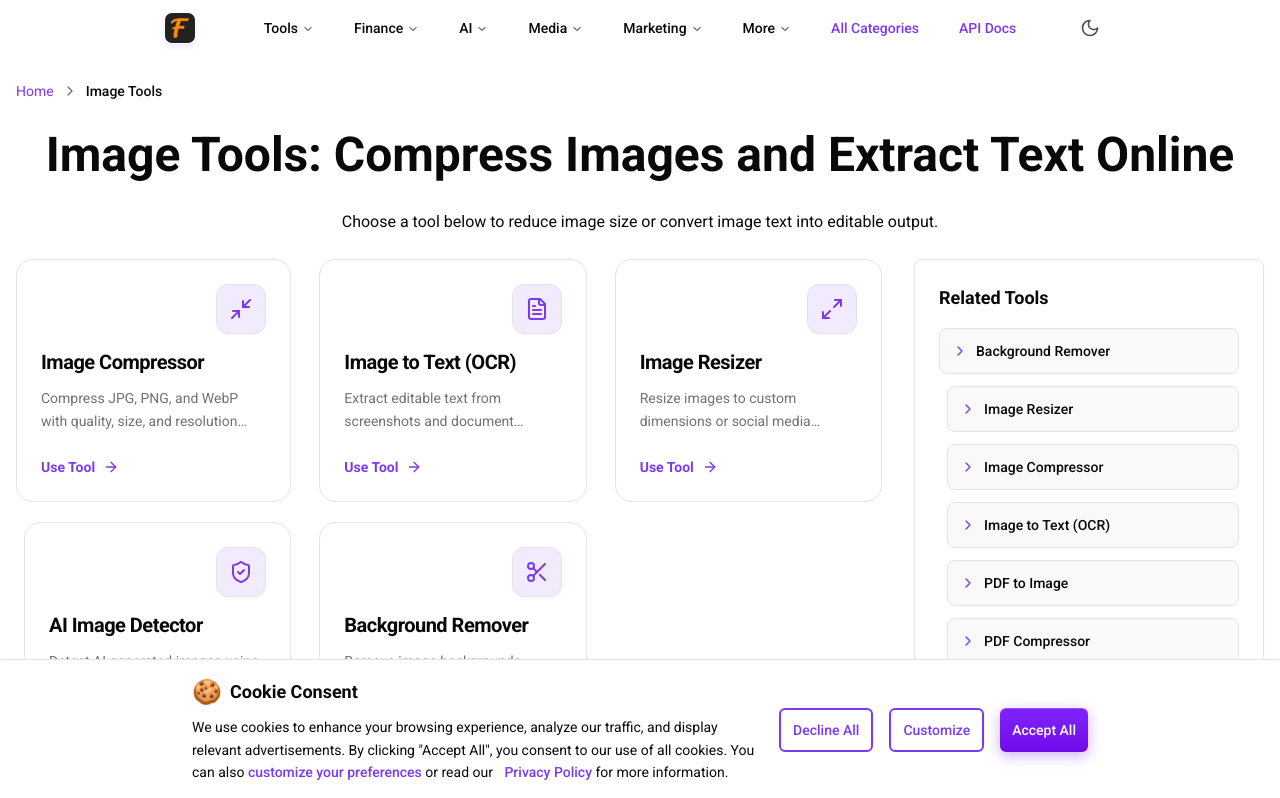
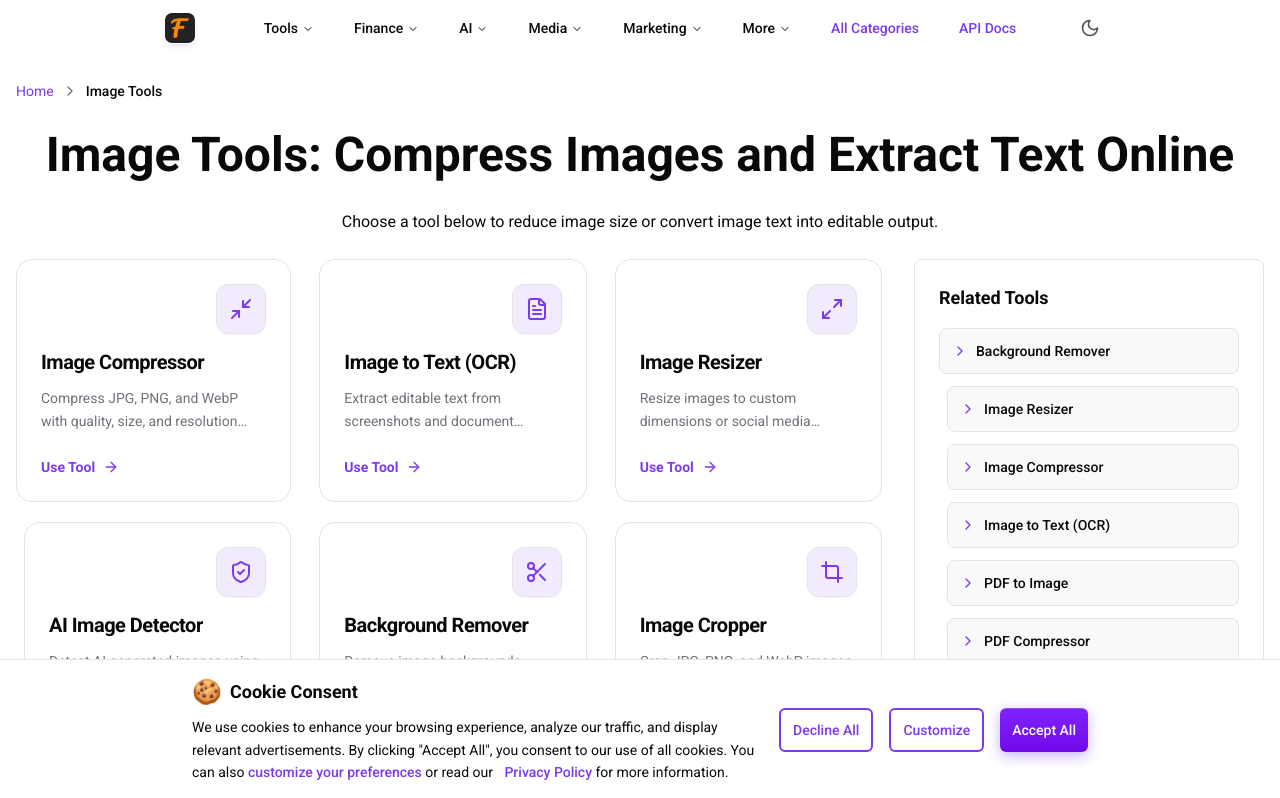
Before and after one commit to xhusnain/fasttools, a Next.js app: page /image-tools in a window 1280 px wide. Shown: the top 798 px of the page. Built offline with nearby package versions, Linux system fonts and the light colour scheme.

Commit message:
Image Cropper

```diff
--- a/app/data/categories-data.ts
+++ b/app/data/categories-data.ts
@@ -559,6 +559,14 @@ export const categories = [
                 icon: Shield,
                 badge: "New",
                 badgeColor: "bg-purple-600",
+            },
+            {
+                title: "Image Cropper",
+                description: "Crop JPG, PNG, and WebP images online. Drag handles, aspect ratio presets, exact pixels, rotate & flip.",
+                href: "/image-tools/image-cropper",
+                icon: Scissors,
+                badge: "New",
+                badgeColor: "bg-blue-500/90",
             },
         ],
     },
--- a/app/image-tools/page.tsx
+++ b/app/image-tools/page.tsx
@@ -3,7 +3,7 @@ import { ToolPageLayout } from "@/components/common/tool-page-layout"
 import { createToolConfig } from "@/lib/create-tool-config"
 import { GToolCard } from "@/ui/gtool-card"
 
-import { FileText, Maximize2, Minimize2, ShieldCheck, Scissors } from "lucide-react"
+import { FileText, Maximize2, Minimize2, ShieldCheck, Scissors, Crop } from "lucide-react"
 
 const imageTools = [
   {
@@ -39,6 +39,13 @@ const imageTools = [
     description: "Remove image backgrounds instantly with AI. Transparent PNG, color replacement, or custom backgrounds. 100% browser-based.",
     icon: Scissors,
     href: "/image-tools/background-remover",
+    popular: true,
+  },
+  {
+    title: "Image Cropper",
+    description: "Crop JPG, PNG, and WebP images online. Drag handles, lock aspect ratio, enter exact pixels, rotate & flip. No upload to server.",
+    icon: Crop,
+    href: "/image-tools/image-cropper",
     popular: true,
   },
 ]
--- a/app/sitemap.ts
+++ b/app/sitemap.ts
@@ -180,6 +180,7 @@ export const sitemapPages = [
   { url: u("/image-tools/image-to-text"), lastModified: new Date("2026-03-23"), changeFrequency: "monthly" as const, priority: 0.5 },
   { url: u("/image-tools/ai-image-detector"), lastModified: new Date("2026-03-09"), changeFrequency: "weekly" as const, priority: 0.5 },
   { url: u("/image-tools/background-remover"), lastModified: new Date("2026-04-01"), changeFrequency: "weekly" as const, priority: 0.8 },
+  { url: u("/image-tools/image-cropper"), lastModified: new Date("2026-04-21"), changeFrequency: "monthly" as const, priority: 0.9 },
 
   // ─── Security Tools ──────────────────────────────────────────────────
   { url: u("/security-tools/image-steganography"), lastModified: new Date("2026-04-17"), changeFrequency: "monthly" as const, priority: 0.9 },
--- a/lib/search-data.ts
+++ b/lib/search-data.ts
@@ -138,6 +138,7 @@ export const searchItems: SearchItem[] = [
 
   // Image Tools
   { name: "Background Remover", description: "Remove background from image for free with AI. Transparent PNG, color replacement, custom backgrounds. No signup, no watermark. 100% browser-based privacy.", path: "/image-tools/background-remover", category: "Image" },
+  { name: "Image Cropper", description: "Free online image cropper. Crop JPG, PNG, WebP images with drag handles. Aspect ratio presets (1:1, 16:9, 4:3, 9:16), exact pixel input, rotate, flip. No signup, no watermark, 100% browser-based.", path: "/image-tools/image-cropper", category: "Image" },
   { name: "Image Resizer", description: "Resize images online for free. Custom dimensions, 50+ social media presets for Instagram, Facebook, LinkedIn, YouTube, TikTok. JPG, PNG, WebP. No quality loss.", path: "/image-tools/image-resizer", category: "Image" },
   { name: "Image to Text (OCR)", description: "Extract text from images with OCR technology", path: "/image-tools/image-to-text", category: "Image" },
   { name: "AI Image Detector", description: "Free AI image detector to check if a photo is AI-generated. Detects Midjourney, DALL-E, Stable Diffusion, Flux & deepfake images", path: "/image-tools/ai-image-detector", category: "Image" },
```
Also changed, not shown: future_tool_ideas.txt, llms.txt, public/ai.txt.
